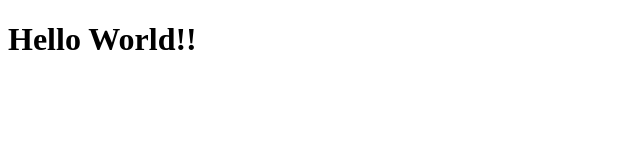
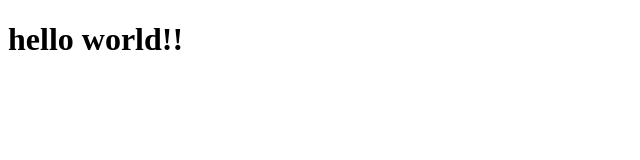
Before and after one commit to visharad/test, a plain HTML site: page index.html in a window 1280 px wide. Shown: the whole page, without its empty margins (0-640 px from the left). Drawn offline with Linux system fonts and the light colour scheme.

Commit message:
lowercase the text

```diff
--- a/index.html
+++ b/index.html
@@ -4,6 +4,6 @@
   <title></title>
  </head>
  <body>
-  <h1>Hello World!!</h1>
+  <h1>hello world!!</h1>
  </body>
 </html>
```
